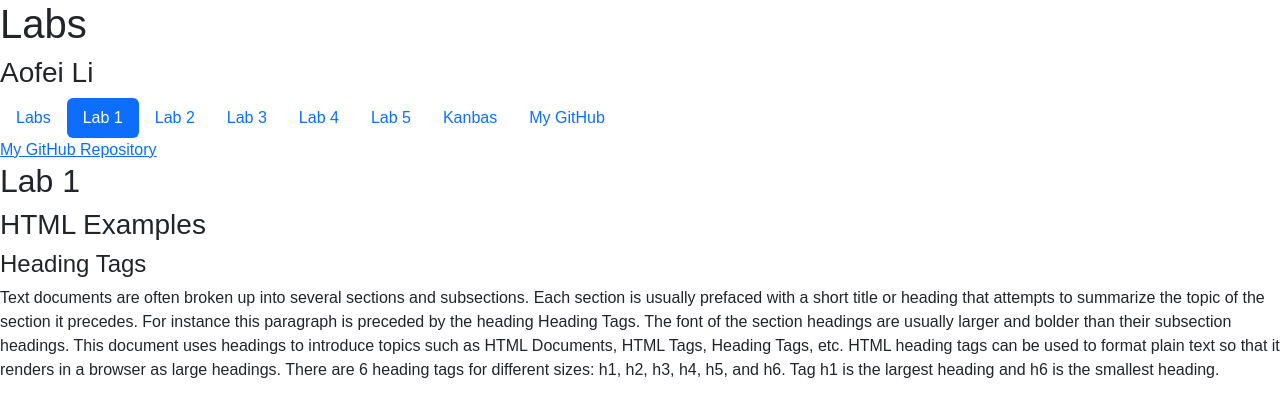
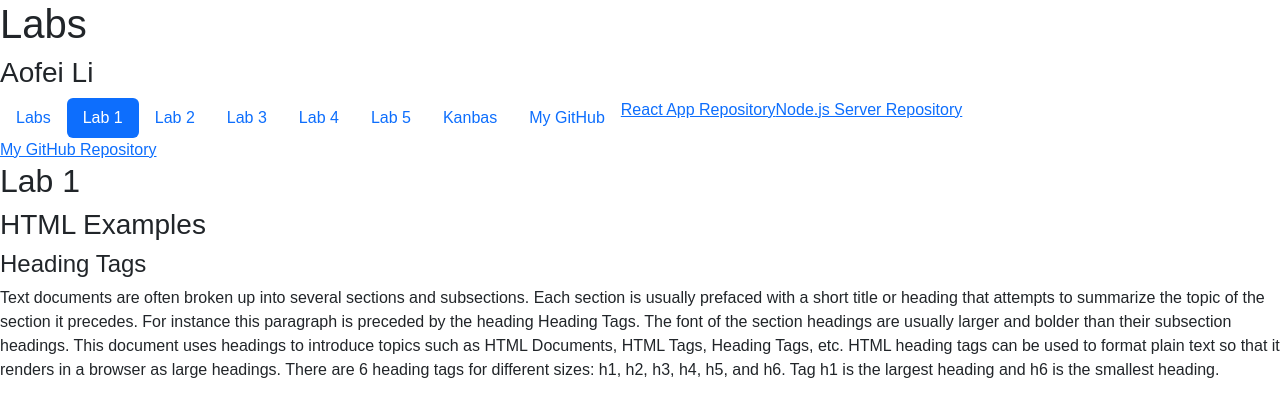
Before and after one commit to AofeiLi-code/kanbas-react-web-app, a React (Create React App) app: page /#/Labs/Lab1 in a window 1280 px wide. Shown: the top 416 px of the page. Built offline with nearby package versions, Linux system fonts and the light colour scheme; no server answers.

Commit message:
TOC update

```diff
--- a/src/Labs/TOC.tsx
+++ b/src/Labs/TOC.tsx
@@ -10,13 +10,16 @@ export default function TOC() {
         className={`nav-link ${pathname.includes("Lab2") ? "active" : ""}`}>Lab 2</a></li>
       <li className="nav-item"><a id="wd-a3" href="#/Labs/Lab3"
         className={`nav-link ${pathname.includes("Lab3") ? "active" : ""}`}>Lab 3</a></li>
-        <li className="nav-item"><a id="wd-a4" href="#/Labs/Lab4"
+      <li className="nav-item"><a id="wd-a4" href="#/Labs/Lab4"
         className={`nav-link ${pathname.includes("Lab4") ? "active" : ""}`}>Lab 4</a></li>
-        <li className="nav-item"><a id="wd-a5" href="#/Labs/Lab5"
+      <li className="nav-item"><a id="wd-a5" href="#/Labs/Lab5"
         className={`nav-link ${pathname.includes("Lab5") ? "active" : ""}`}>Lab 5</a></li>
       <li className="nav-item"><a id="wd-k" href="#/Kanbas" className="nav-link">Kanbas</a></li>
       <li className="nav-item"><a id="wd-github" href="https://github.com/AofeiLi-code" target="_blank"
         className="nav-link">My GitHub</a></li>
+      <a href="https://github.com/AofeiLi-code/kanbas-react-app">React App Repository</a>
+      <a href="https://github.com/AofeiLi-code/kanbas-react-web-app.git">Node.js Server Repository</a>
+
     </ul>
   );
 }
```
